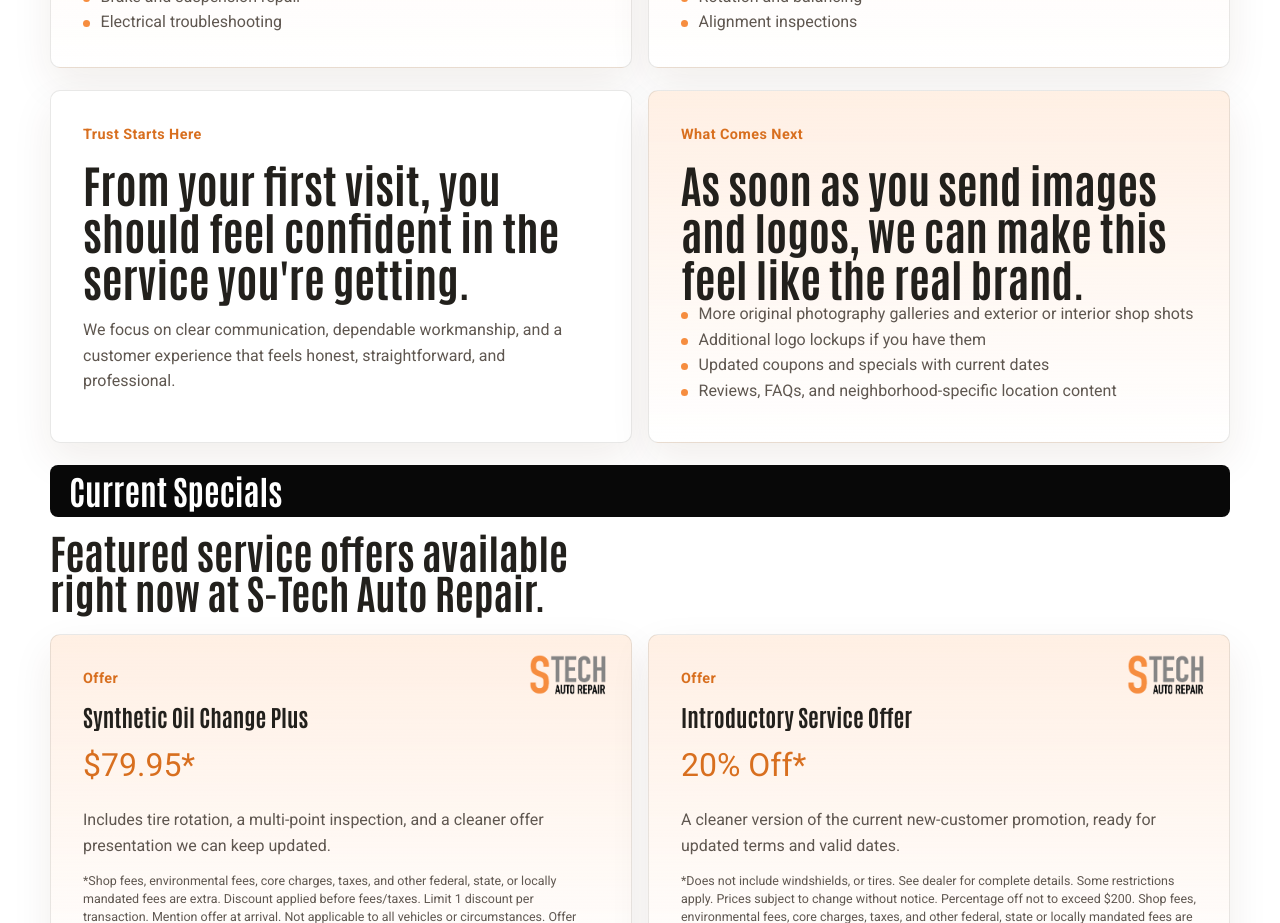
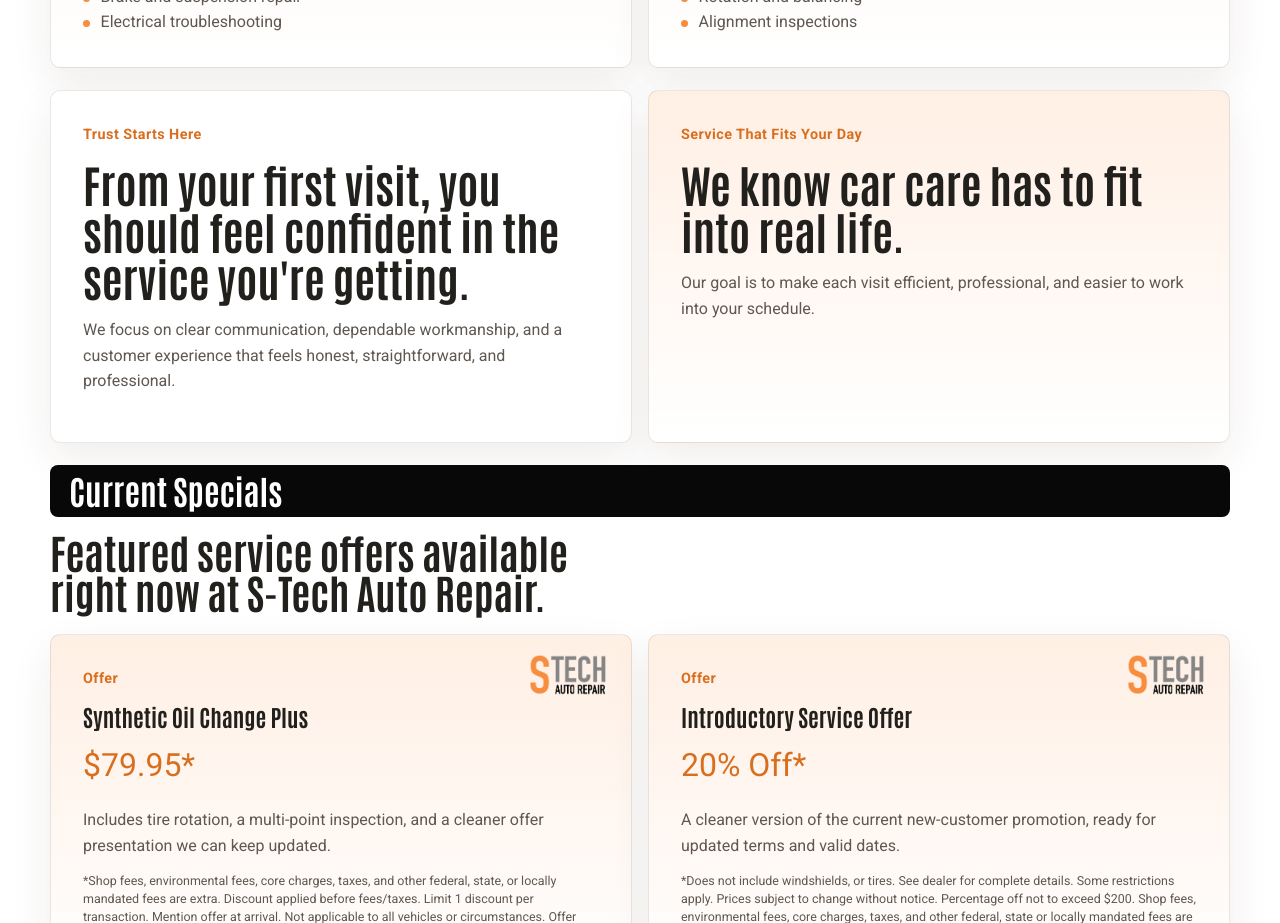
Before and after one commit to DietmarSZ/stechherman, a Next.js app: page / in a window 1280 px wide. Shown: the part 2040-2963 px from the top of the page. Built offline with nearby package versions, Linux system fonts and the light colour scheme.

Commit message:
Refresh service experience panel

```diff
--- a/src/app/page.tsx
+++ b/src/app/page.tsx
@@ -128,14 +128,12 @@
           </p>
         </article>
         <article className="panel panel-accent">
-          <p className="eyebrow">What Comes Next</p>
-          <h2>As soon as you send images and logos, we can make this feel like the real brand.</h2>
-          <ul className="check-list">
-            <li>More original photography galleries and exterior or interior shop shots</li>
-            <li>Additional logo lockups if you have them</li>
-            <li>Updated coupons and specials with current dates</li>
-            <li>Reviews, FAQs, and neighborhood-specific location content</li>
-          </ul>
+          <p className="eyebrow">Service That Fits Your Day</p>
+          <h2>We know car care has to fit into real life.</h2>
+          <p>
+            Our goal is to make each visit efficient, professional, and easier to work into your
+            schedule.
+          </p>
         </article>
       </section>
 
```
